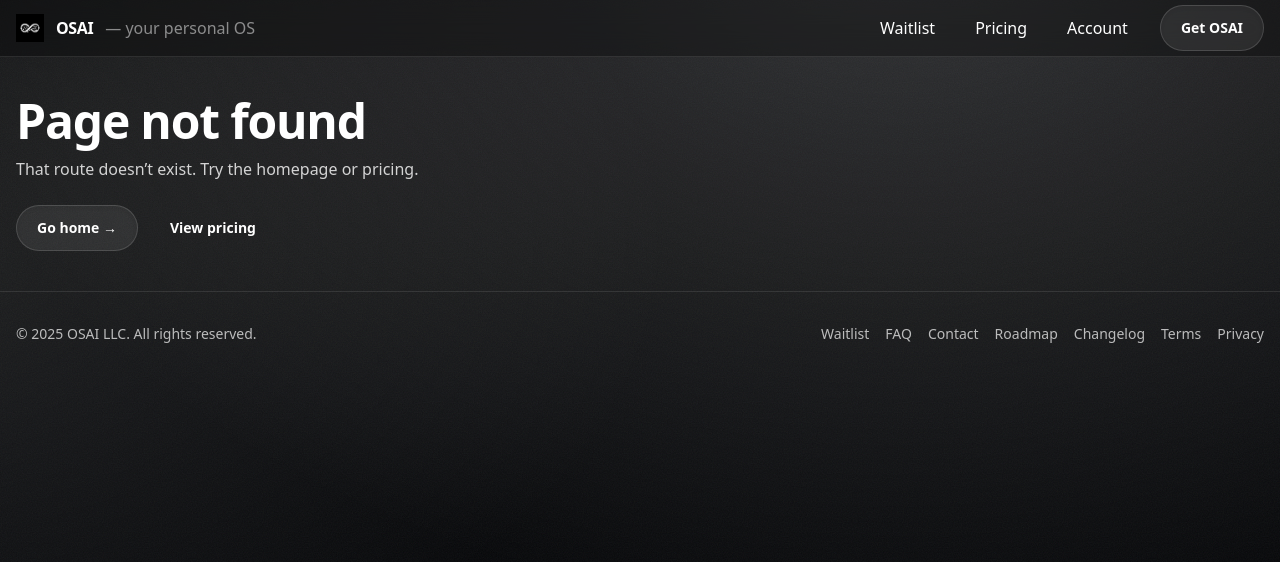
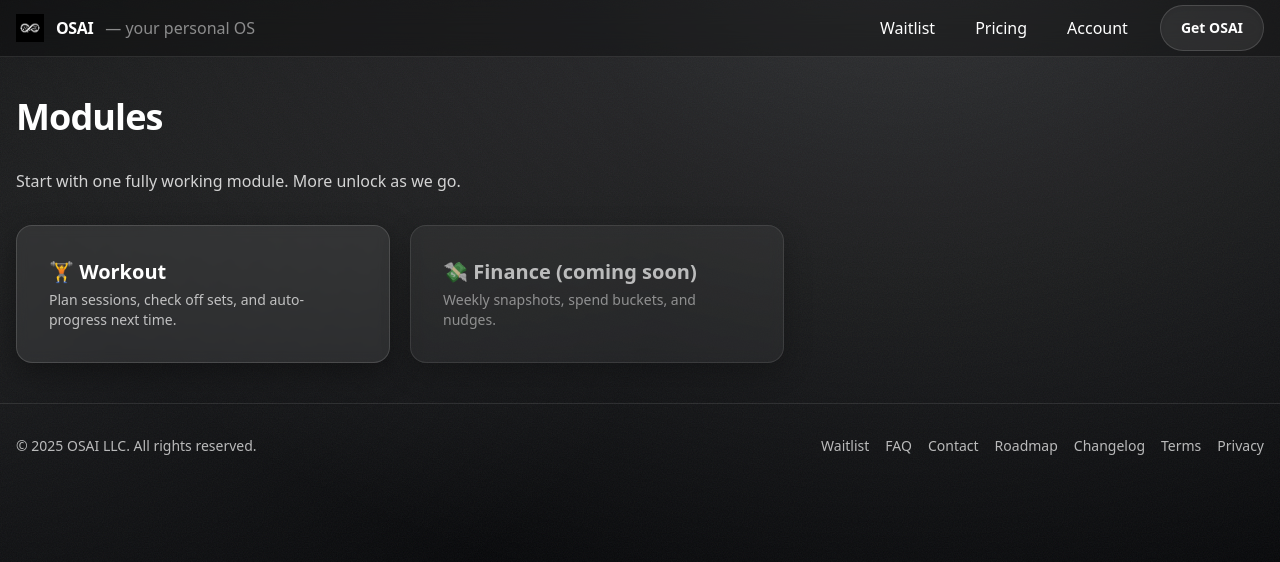
Before and after one commit to MasonIllies/OSAI, a Next.js app in the folder osai-mvp/: page /modules in a window 1280 px wide. Before the commit this address had no page. Shown: the top 562 px of the page. Built offline with nearby package versions, Linux system fonts and the light colour scheme.

Commit message:
Create page.tsx

```diff
--- /dev/null
+++ b/osai-mvp/app/modules/page.tsx
@@ -0,0 +1,22 @@
+export default function ModulesIndex() {
+  return (
+    <section className="space-y-8 max-w-3xl">
+      <h1 className="text-4xl font-bold tracking-tight">Modules</h1>
+      <p className="text-white/80">
+        Start with one fully working module. More unlock as we go.
+      </p>
+
+      <div className="grid md:grid-cols-2 gap-5">
+        <a href="/modules/workout" className="card p-6 md:p-8 block hover:bg-white/10 transition-colors">
+          <h2 className="text-xl font-semibold">🏋️ Workout</h2>
+          <p className="text-sm text-white/70 mt-1">Plan sessions, check off sets, and auto-progress next time.</p>
+        </a>
+
+        <div className="card p-6 md:p-8 opacity-70">
+          <h2 className="text-xl font-semibold">💸 Finance (coming soon)</h2>
+          <p className="text-sm text-white/70 mt-1">Weekly snapshots, spend buckets, and nudges.</p>
+        </div>
+      </div>
+    </section>
+  );
+}
```
